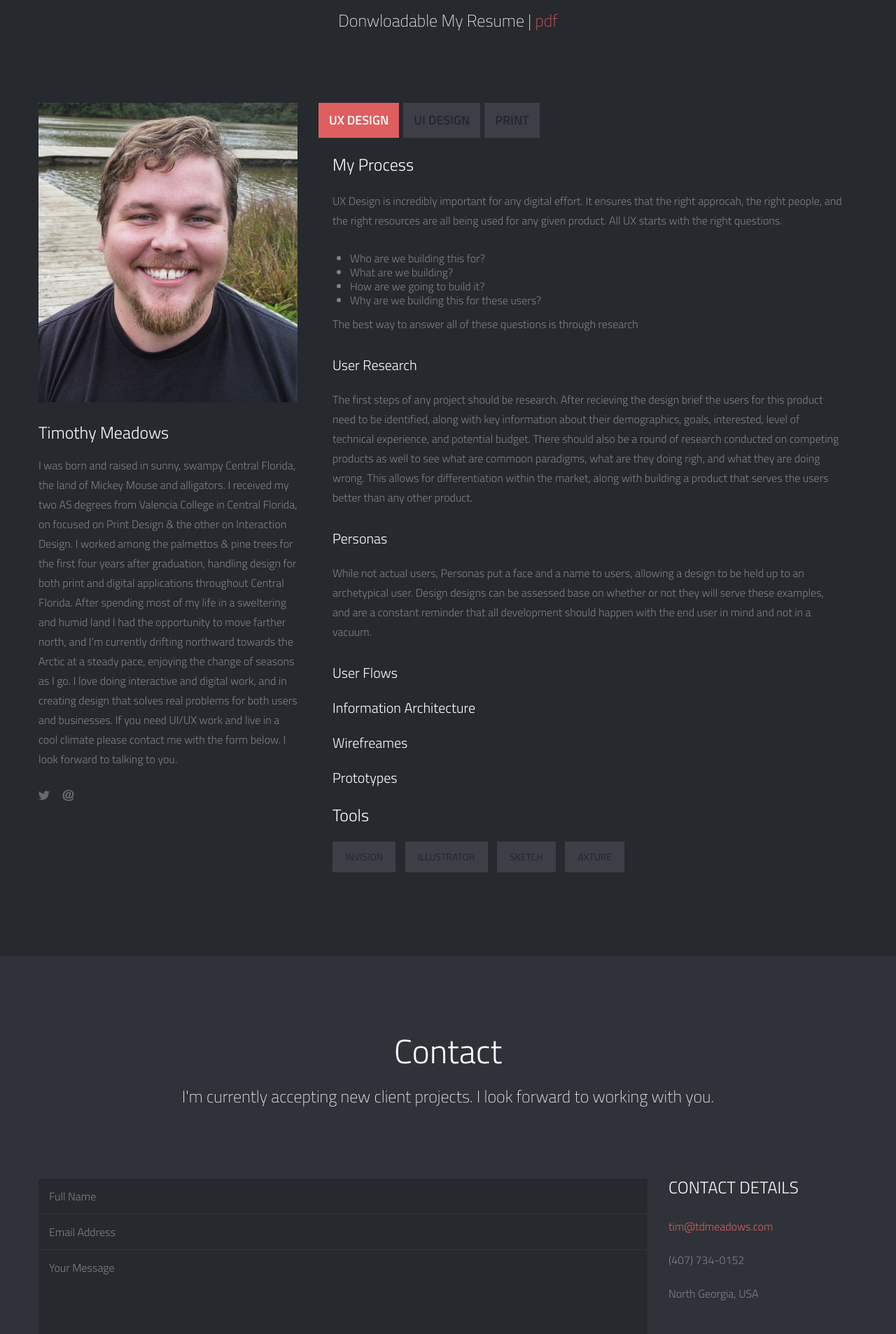
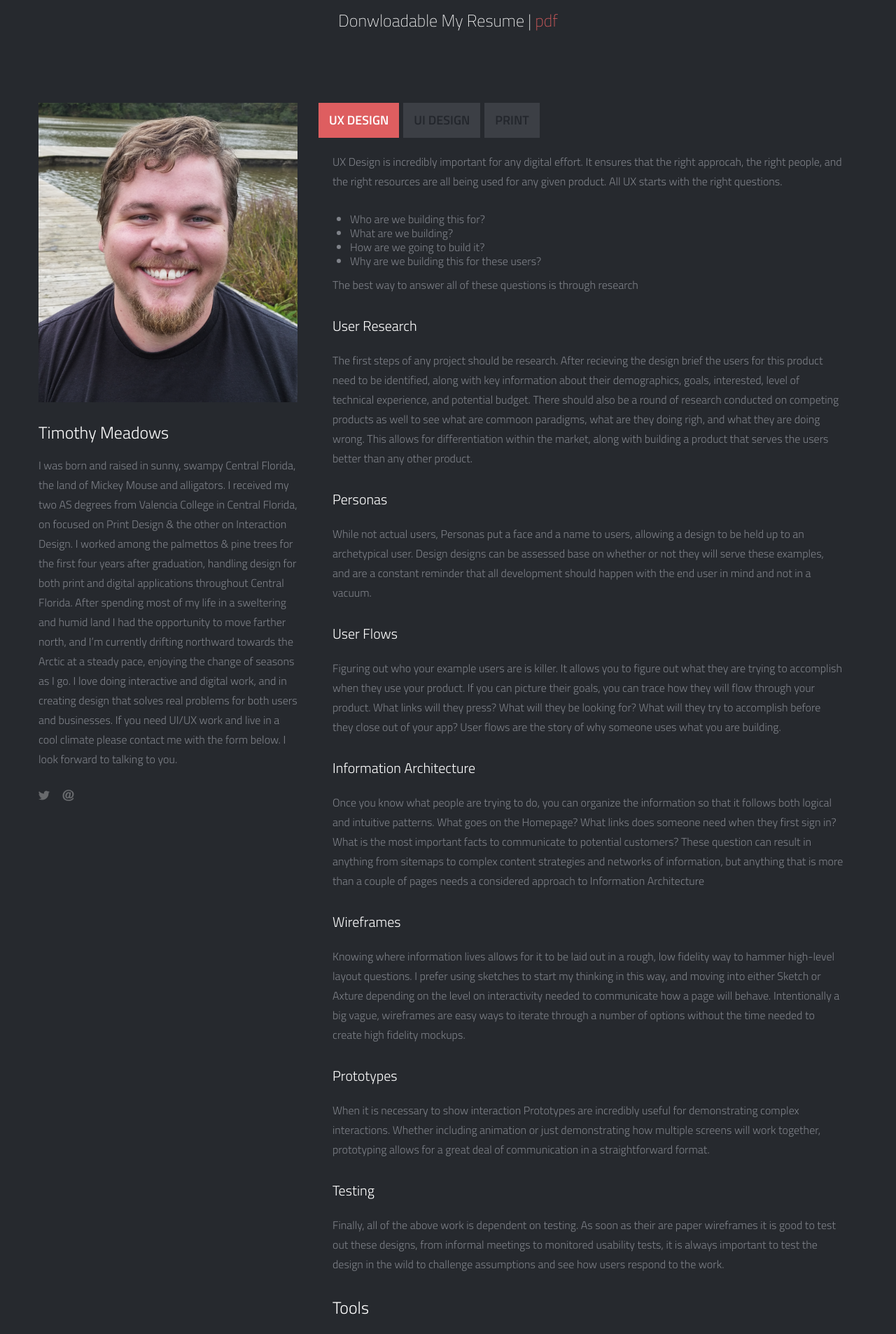
Before and after one commit to tdmeadows/tdmeadows.github.io, a PHP site: page / in a window 1280 px wide. Shown: the part 3013-4920 px from the top of the page at 70% size. Run offline with PHP 8.4, Linux system fonts and the light colour scheme; some libraries are stand-ins or nearby versions.

Commit message:
Finished About Section Content

```diff
--- /dev/null
+++ b/camphope.html
@@ -0,0 +1 @@
+sdnflkajnsdfgljknd
--- a/include/css/main.css
+++ b/include/css/main.css
@@ -302,7 +302,7 @@ h3.spec {
 	position: absolute;
 	left: 50%;
 	top: 50%;
-	margin: -350px 0 0 -585px;
+	margin: -250px 0 0 -585px;
 	width: 1170px;
 	height: 250px;
 	text-align: center;
--- a/index.html
+++ b/index.html
@@ -146,7 +146,7 @@
             <div class="image-wrap">
                 <div class="hover-wrap">
                     <span class="overlay-img"></span>
-                    <span class="overlay-text-thumb">North Georgia Summer Camp</span>
+                    <span class="overlay-text-thumb"><a href="camphope.html">North Georgia Summer Camp</a></span>
                 </div>
                 <img src="include/img/profile/profile-01.jpg" alt="John Doe">
             </div>
@@ -353,7 +353,7 @@
         <div class="span12">
             <div class="title-page">
                 <h2 class="title">About Me</h2>
-                <h3 class="title-description">Donwloadable My Resume | <a href="#">pdf</a></h3>
+                <h3 class="title-description">Donwloadable My Resume | <a href="TimothyMeadows_Resume.pdf">pdf</a></h3>
 
             </div>
         </div>
@@ -384,14 +384,12 @@
 
                     <ul class="nav nav-tabs" id="myTab">
                         <li class="active"><a href="#tab1" data-toggle="tab">UX Design</a></li>
-                        <li><a href="#tab3" data-toggle="tab">UI Design</a></li>
-                        <li><a href="#tab4" data-toggle="tab">Print</a></li>
+                        <li><a href="#tab2" data-toggle="tab">UI Design</a></li>
+                        <li><a href="#tab3" data-toggle="tab">Print</a></li>
                     </ul>
 
                     <div class="tab-content">
                         <div class="tab-pane fade in active" id="tab1">
-
-                            <h3>My Process</h3>
                             <p>UX Design is incredibly important for any digital effort. It ensures that the right approcah, the right people, and the right resources are all being used for any given product. All UX starts with the right questions.</p>
                             <ul>
                                 <li>Who are we building this for?</li>
@@ -405,9 +403,15 @@
                             <h4>Personas</h4>
                             <p>While not actual users, Personas put a face and a name to users, allowing a design to be held up to an archetypical user. Design designs can be assessed base on whether or not they will serve these examples, and are a constant reminder that all development should happen with the end user in mind and not in a vacuum.</p>
                             <h4>User Flows</h4>
+                            <p>Figuring out who your example users are is killer. It allows you to figure out what they are trying to accomplish when they use your product. If you can picture their goals, you can trace how they will flow through your product. What links will they press? What will they be looking for? What will they try to accomplish before they close out of your app? User flows are the story of why someone uses what you are building.</p>
                             <h4>Information Architecture</h4>
-                            <h4>Wirefreames</h4>
+                            <p>Once you know what people are trying to do, you can organize the information so that it follows both logical and intuitive patterns. What goes on the Homepage? What links does someone need when they first sign in? What is the most important facts to communicate to potential customers? These question can result in anything from sitemaps to complex content strategies and networks of information, but anything that is more than a couple of pages needs a considered approach to Information Architecture</p>
+                            <h4>Wireframes</h4>
+                            <p>Knowing where information lives allows for it to be laid out in a rough, low fidelity way to hammer high-level layout questions. I prefer using sketches to start my thinking in this way, and moving into either Sketch or Axture depending on the level on interactivity needed to communicate how a page will behave. Intentionally a big vague, wireframes are easy ways to iterate through a number of options without the time needed to create high fidelity mockups.</p>
                             <h4>Prototypes</h4>
+                            <p>When it is necessary to show interaction Prototypes are incredibly useful for demonstrating complex interactions. Whether including animation or just demonstrating how multiple screens will work together, prototyping allows for a great deal of communication in a straightforward format.</p>
+                            <h4>Testing</h4>
+                            <p>Finally, all of the above work is dependent on testing. As soon as their are paper wireframes it is good to test out these designs, from informal meetings to monitored usability tests, it is always important to test the design in the wild to challenge assumptions and see how users respond to the work.</p>
                             <h3>Tools</h3>
                             <a class="button button-small" href="#">Invision</a>
                             <a class="button button-small" href="#">Illustrator</a>
@@ -416,22 +420,46 @@
 
                         </div>
                         <div class="tab-pane fade in" id="tab2">
-                            Aliquam volutpat arcu et nibh mollis eleifend pharetra lorem scelerisque. Donec vel enim purus, id viverra neque. Cras in velit ante, eget pellentesque sem. Duis tincidunt erat quam. Etiam placerat sapien elit.
-                            Lorem ipsum dolor sit amet, consectetur adipiscing elit. Maecenas neque diam, luctus at laoreet in, auctor ut tellus. Etiam enim lacus, ornare et tempor, rhoncus rhoncus sem.
+                            <p>While not as intense in regards to strategic thinking as User Experience Design, User Interface Design bears more in common with Graphic Design, focusing on the psychology of how typography, hierarchy, color, and layout will accomplish the goals that have come out of the UX Process. However User Interface Design relies more heavily on psycology to understand the design decisions that should go into the creation of interactive projects</p>
+                            <h4>Responsive Considerations</h4>
+                            <p>The screen size is incredibly important in figuring out where to begin with a User Interface. A mobile app presents different problems than a website, and a responsive design that needs to function well on a laptop, tablet, and phone presents the most challenges. Prioritization is incredibly important here, and figuring out what can be hidden as screen sizes shrink, what needs to be offloaded onto separate pages, and what should be reflowed should be considered first before other Visual Design work has been done.</p>
+                            <h4>Typography</h4>
+                            <p>The content is always paramount in a design, and typography has the greatest effect on how users consumer and use the product. A good type system is invaluable, and can solve many design problems up front. By establishing clear hierarchies and focusing on legibility good type can set the tone and feel of the entire experience.</p>
+                            <h4>Layout &amp; Grid Structure</h4>
+                            <p>A grid structure is the best way to give users what they expect. Layouts that follow a predictable system of rows and columns look for the same information in the same place. Like the tones on a musical scale, good use of a grid allows users to predict where the next button will be placed, and what convention are being followed.</p>
+                            <h4>Color</h4>
+                            <p>While accessibility is a consideration in making color non-essential for key tasks, color has its greatest advantage when it can be used to set the look and feel of the app. Whether the palette should be warm or cool, color can also reinforce design decisions that are created first with the type and layout.</p>
+                            <h4>Design Patterns</h4>
+                            <p>Finally, as the large scale chooses are made, a myriad of smaller elements can be standardized into distinct patterns that cane be reused through the application, whether that be the styling of images, the system used for buttons, text, and similar pieces of content.</p>
                             <h3>Tools</h3>
-                            <a class="button button-small" href="#">Invision</a>
+                            <a class="button button-small" href="#">Sketch</a>
                             <a class="button button-small" href="#">Illustrator</a>
-                            <a class="button button-small" href="#">Sketch</a>
-                            <a class="button button-small" href="#">Axture</a>
+                            <a class="button button-small" href="#">Photoshop</a>
+                            <a class="button button-small" href="#">Fireworks</a>
                         </div>
                         <div class="tab-pane fade in" id="tab3">
-                            Lorem ipsum dolor sit amet, consectetur adipiscing elit. Maecenas neque diam, luctus at laoreet in, auctor ut tellus. Etiam enim lacus, ornare et tempor, rhoncus rhoncus sem.
-                            Aliquam volutpat arcu et nibh mollis eleifend pharetra lorem scelerisque. Donec vel enim purus, id viverra neque. Cras in velit ante, eget pellentesque sem. Duis tincidunt erat quam. Etiam placerat sapien elit.
+                            <p>I come from a print background, having slung ink for my first internship screen printing posters. I still love laying out text, working up illustrations, and designing logos. The underlying principles remain the same for both digital and print design. The goal is always to serve the need of the project, whether that be an interface that allows for easier use of a checkout system, or a series of posters to raise brand recognition in the local area.</p>
+                            <p>I have experience with a wide range of different projects, designing t-shirt graphics, marketing collateral, posters, logos &amp; branding, typesetting, lettering, and custom illustration work. All project start with the same key questions.</p>
+                            <ul>
+                                <li>What are the goals of the project?</li>
+                                <li>Who is the target audience?</li>
+                                <li>What are the business constraints(budget, deadline, resources, etc.)?</li>
+                            </ul>
+                            <h4>Sketching &amp; Brainstorming</h4>
+                            <p>After understanding the scope of the project the first thing that needs to be handled is the right solution. Brainstorming and sketching is the best way to produce a solution that solves the problem in the best way possible, and hopefully in a novel way. Sketching allows me to iterate on a number of different ideas quickly without having to being them all to a high polish, saving time later on in the project where changes take much more time and effort.</p>
+                            <h4>Rough Comps</h4>
+                            <p>After figuring out the approach for the project, the next step is communicating with other stakeholders in a project. Rough comps allow for input and correction on layout, color choice, and imagery while still working quickly to produce different design solutions before narrowing in on the chose plan of action.</p>
+                            <h4>Mockups</h4>
+                            <p>Mockups allow for a tighter focus , approaching the level of a finished piece when there is still space to make larger changes before the final rendering and production is done.</p>
+                            <h4>Final Piece</h4>
+                            <p>Finally the final piece is produced, including final files that will need to be sent to he printer for prepress work. These include any deliverables for the current projects, including source files depending on the scope of the work.</p>
+                            <h4>Revisions</h4>
+                            <p>While it feels great to hit a home run on the first try, revisions are a key part of the design process. From the initial decisions regarding the start of a project all the way into the final tweaks on the finished design, revisions happen throughout the life of a project, and ensure that all efforts are still on target.</p>
                             <h3>Tools</h3>
-                            <a class="button button-small" href="#">Invision</a>
+                            <a class="button button-small" href="#">Indesign</a>
                             <a class="button button-small" href="#">Illustrator</a>
-                            <a class="button button-small" href="#">Sketch</a>
-                            <a class="button button-small" href="#">Axture</a>
+                            <a class="button button-small" href="#">Photoshop</a>
+                            <a class="button button-small" href="#">Skethcbook Pro</a>
                         </div>
                     </div>
 
```
Also changed, not shown: include/img/logo_@2x.png, include/img/profile/profile-01.jpg, include/img/profile/profile-01.png (added), 1 other file.
